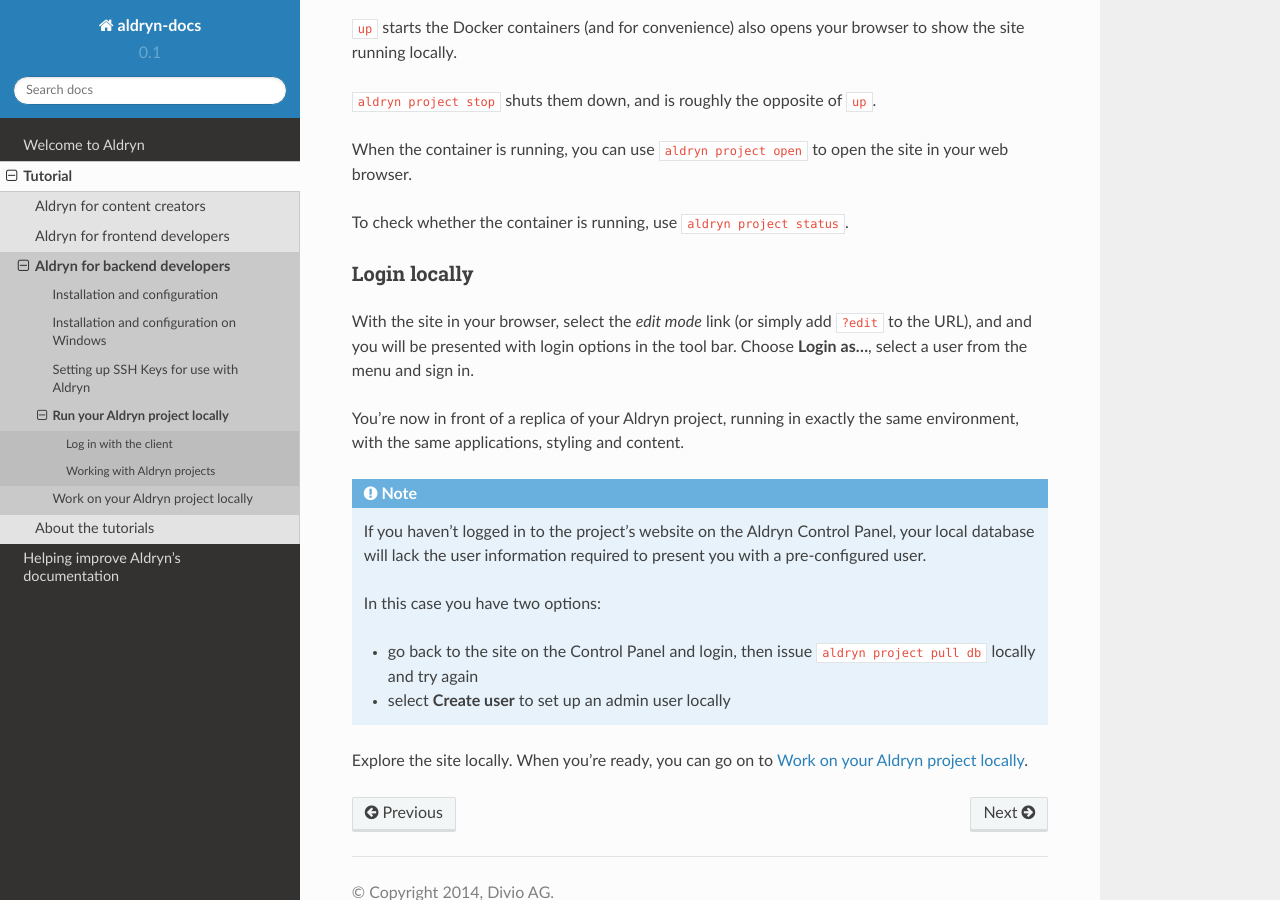
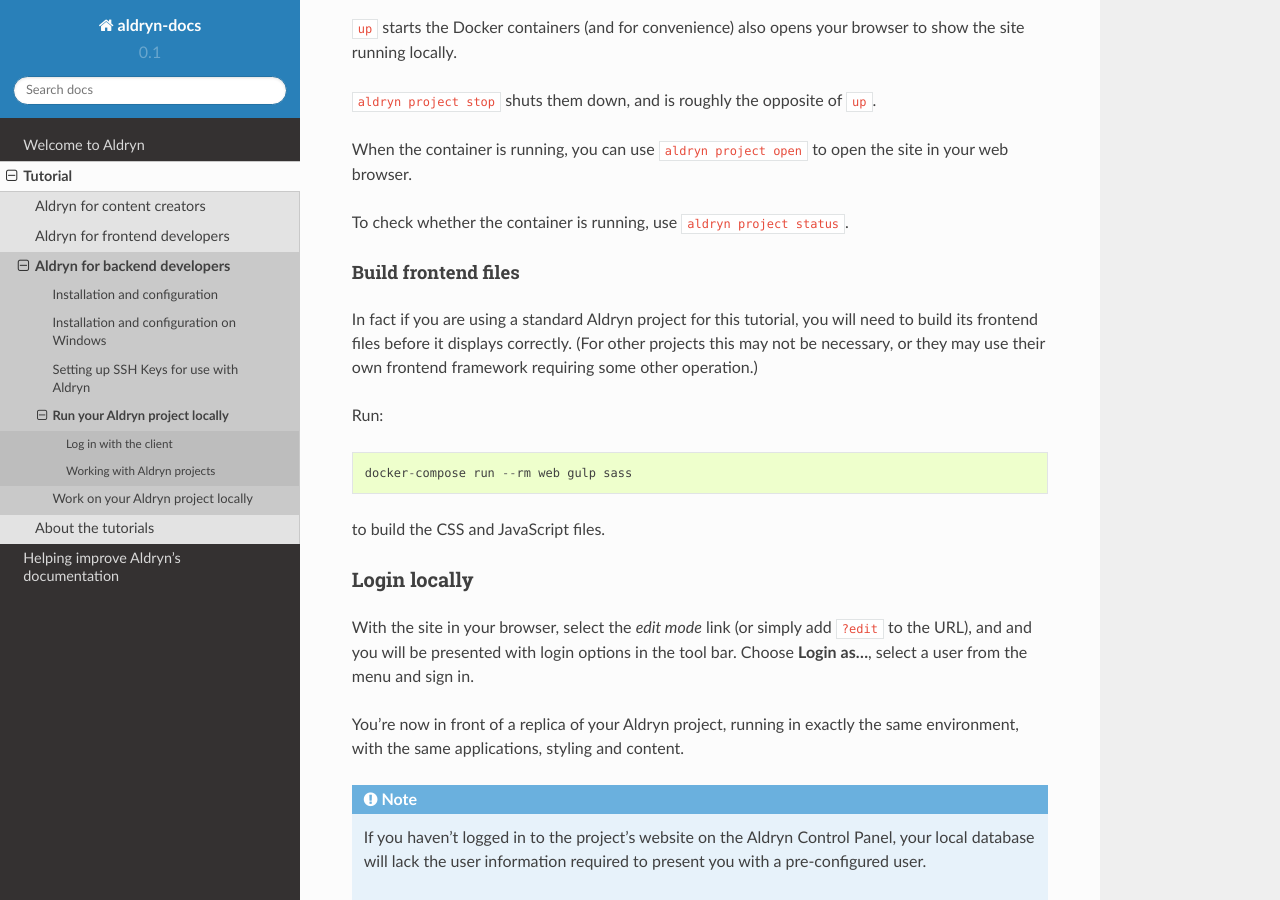
Before and after one commit to aldryn/aldryn-docs, a Sphinx documentation site: the page built from docs/tutorial/commandline/local_project_setup.rst, in a window 1280 px wide and 900 px high, scrolled down 2819 px. Built offline with Sphinx 7.4.7 and the Read the Docs theme 2.0.0, drawn with Linux system fonts in a browser that asks for light colours.

Commit message:
Updated tutorial with minor changes

```diff
--- a/docs/tutorial/commandline/local_project_setup.rst
+++ b/docs/tutorial/commandline/local_project_setup.rst
@@ -132,6 +132,19 @@
 To check whether the container is running, use ``aldryn project status``.
 
 
+Build frontend files
+--------------------
+
+In fact if you are using a standard Aldryn project for this tutorial, you will need to build its
+frontend files before it displays correctly. (For other projects this may not be necessary, or they
+may use their own frontend framework requiring some other operation.)
+
+Run::
+
+    docker-compose run --rm web gulp sass
+
+to build the CSS and JavaScript files.
+
 .. _login_locally:
 
 Login locally
--- a/docs/tutorial/commandline/working_locally.rst
+++ b/docs/tutorial/commandline/working_locally.rst
@@ -218,8 +218,3 @@
 
 Your changes are now on Aldryn. They will instantly be recognised and your site will automatically
 reload to show them.
-
-Backend
-=======
-
-.. todo:: backend changes, create an Addon
```
Also changed, not shown: docs/tutorial/commandline/installation.rst (+9 -1 lines).
